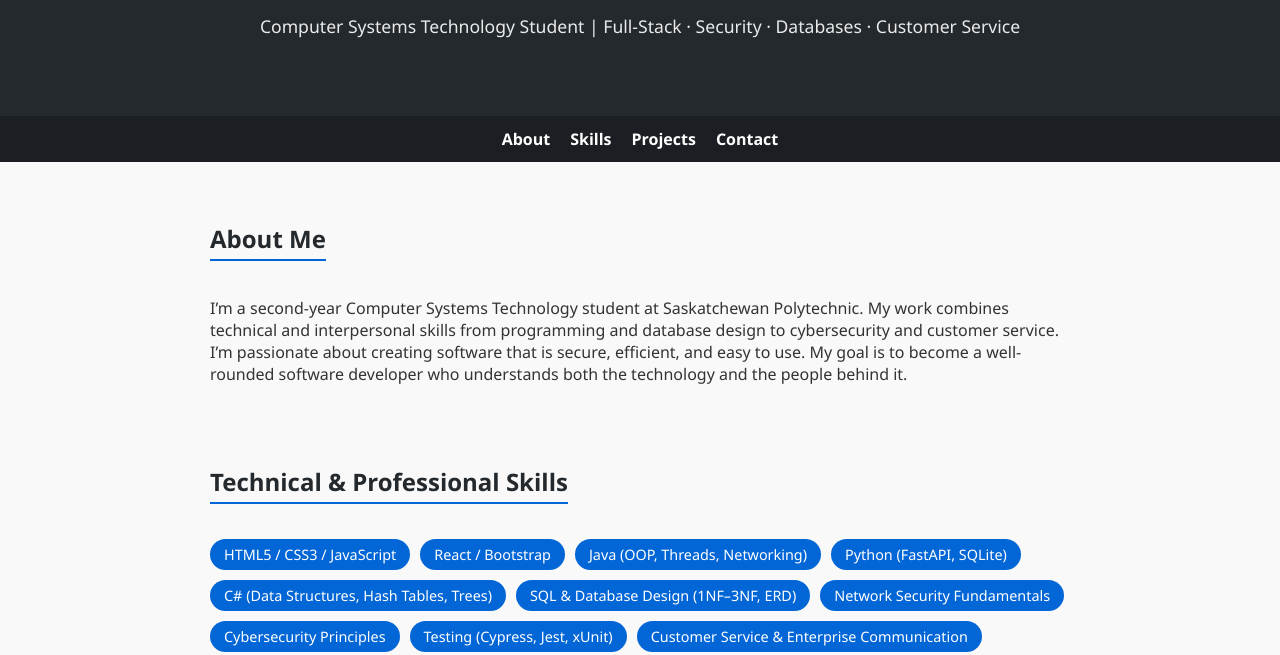
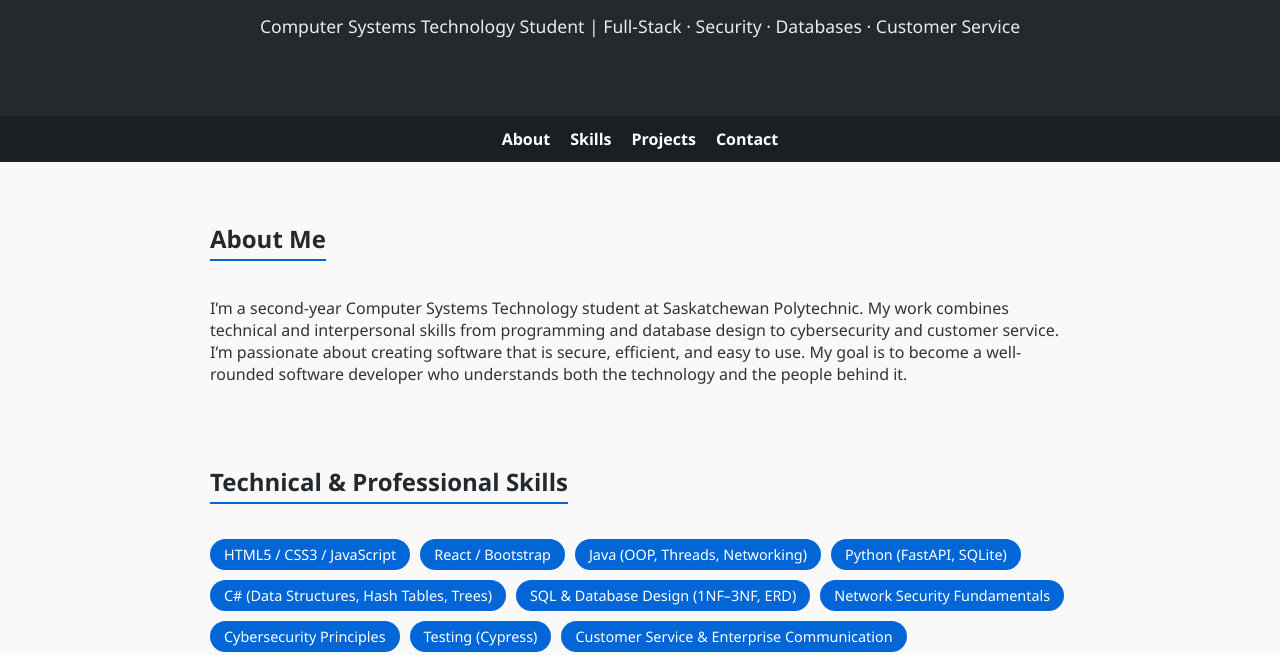
Before and after one commit to Praise-12/Praise-12.github.io, a plain HTML site: page index.html in a window 1280 px wide. Shown: the part 145-800 px from the top of the page. Drawn offline with Linux system fonts and the light colour scheme.

Commit message:
Update index.html

```diff
--- a/index.html
+++ b/index.html
@@ -100,7 +100,7 @@
         <div class="skill">SQL & Database Design (1NF–3NF, ERD)</div>
         <div class="skill">Network Security Fundamentals</div>
         <div class="skill">Cybersecurity Principles</div>
-        <div class="skill">Testing (Cypress, Jest, xUnit)</div>
+        <div class="skill">Testing (Cypress)</div>
         <div class="skill">Customer Service & Enterprise Communication</div>
         <div class="skill">Team Collaboration</div>
         <div class="skill">Git & GitHub Version Control</div>
```
